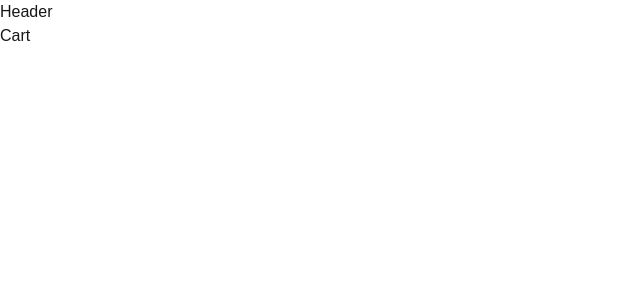
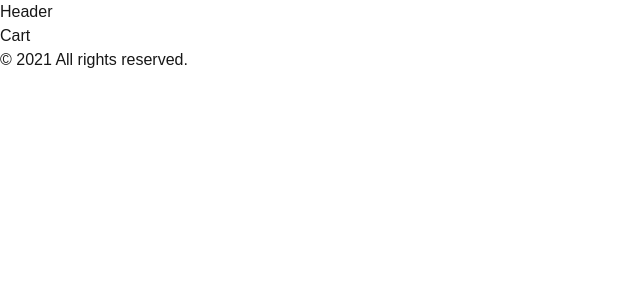
Before and after one commit to atiyas-fresh-farm/atiyas-fresh-farm, a Next.js app: page /cart in a window 1280 px wide. Shown: the top 300 px of the page, without its empty margins (0-640 px from the left). Built offline with nearby package versions, Linux system fonts and the light colour scheme.

Commit message:
add dark theme provider and context

```diff
--- a/src/app/layout.tsx
+++ b/src/app/layout.tsx
@@ -1,6 +1,8 @@
 import type { Metadata } from "next";
 import localFont from "next/font/local";
 import { Header } from "@/components/header";
+import { Footer } from "@/components/footer";
+import { ThemeProvider } from "@/components/theme-provider"
 import "./globals.css";
 
 const geistSans = localFont({
@@ -25,12 +27,20 @@ export default function RootLayout({
   children: React.ReactNode;
 }>) {
   return (
-    <html lang="en">
+    <html lang="en" suppressHydrationWarning>
       <body
         className={`${geistSans.variable} ${geistMono.variable} antialiased`}
       >
-        <Header />
-        {children}
+        <ThemeProvider
+          attribute="class"
+          defaultTheme="system"
+          enableSystem
+          disableTransitionOnChange
+        >
+          <Header />
+          {children}
+          <Footer />
+        </ThemeProvider>
       </body>
     </html>
   );
--- /dev/null
+++ b/src/components/footer.tsx
@@ -0,0 +1,9 @@
+const Footer = () => {
+  return (
+    <footer>
+      <p>© 2021 All rights reserved.</p>
+    </footer>
+  );
+}
+
+export { Footer };
--- /dev/null
+++ b/src/components/theme-provider.tsx
@@ -0,0 +1,9 @@
+"use client"
+
+import * as React from "react"
+import { ThemeProvider as NextThemesProvider } from "next-themes"
+import { type ThemeProviderProps } from "next-themes/dist/types"
+
+export function ThemeProvider({ children, ...props }: ThemeProviderProps) {
+  return <NextThemesProvider {...props}>{children}</NextThemesProvider>
+}
```
Also changed, not shown: package.json (+6 -5 lines), src/components/theme-toggle.tsx (added), 1 other file (tests, documents, lock files or other folders).
